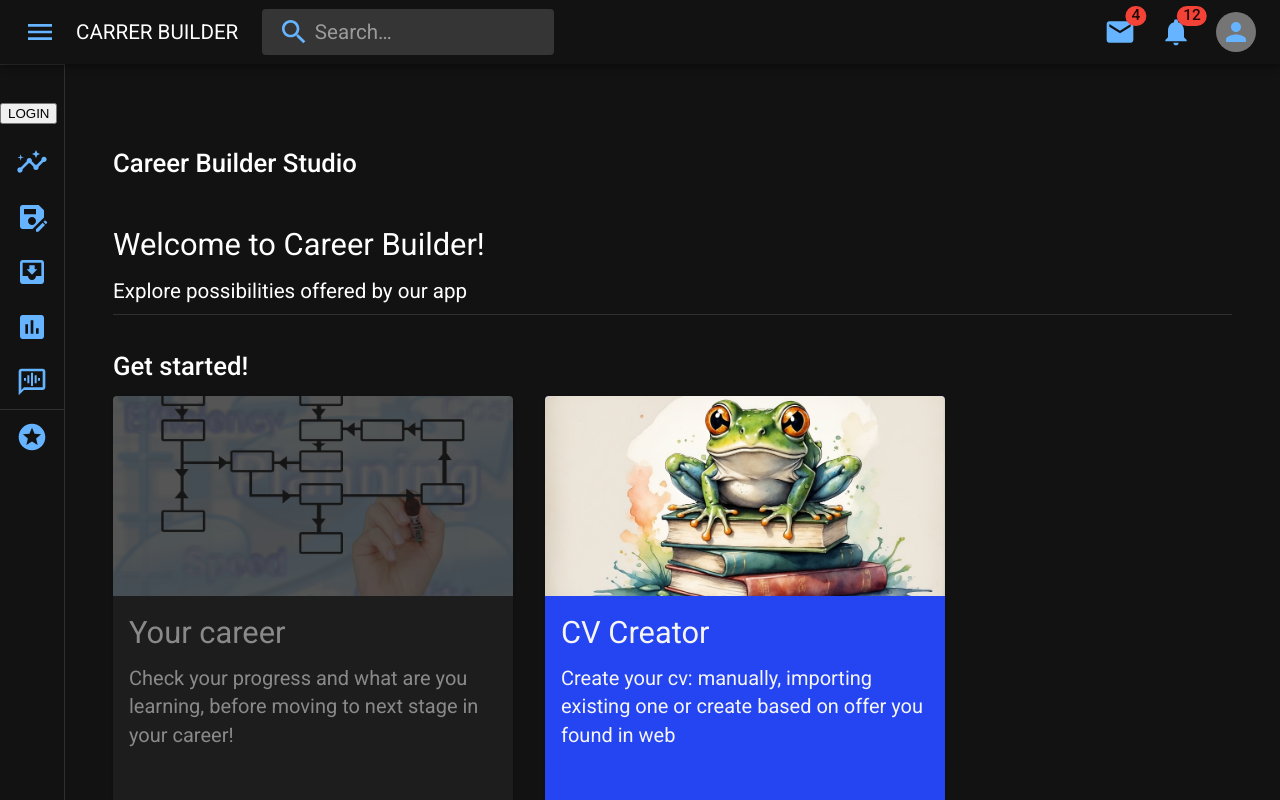
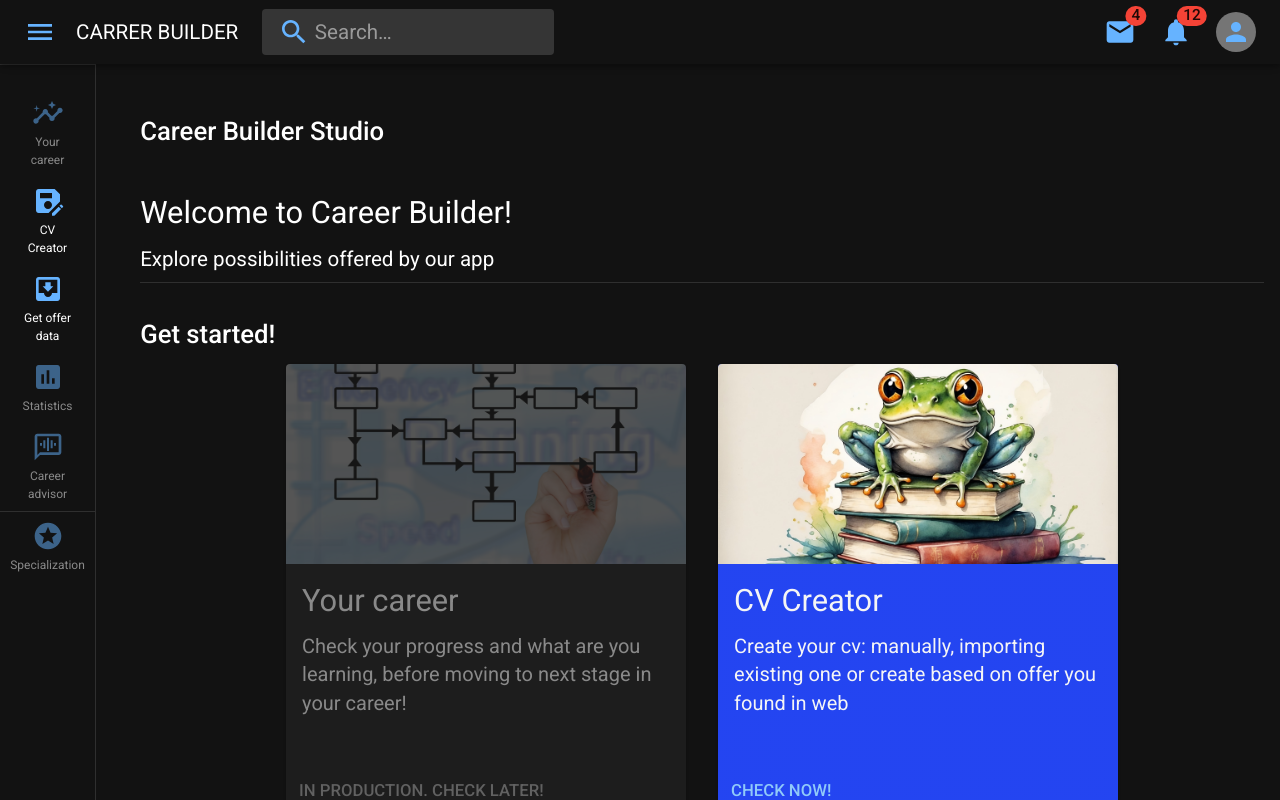
Before and after one commit to Blagi-zmaj/career-builder-assistant, a Next.js app: page / in a window 1280 px wide. Shown: the top 800 px of the page. Built offline with nearby package versions, Linux system fonts and the light colour scheme; sample sign-in values are in the browser's storage.

Commit message:
Update Home page layout (align cards)

```diff
--- a/app/components/Main.tsx
+++ b/app/components/Main.tsx
@@ -14,8 +14,9 @@ export default function Main({ open }: { open: boolean }) {
         component="main"
         sx={{
           flexGrow: 1,
-          p: 3,
+          p: 2,
           ...(open && { display: { xs: "block", md: "block" } }),
+          ...(open && { m: { xs: "0 0 0 0", sm: "0 0 0 5rem" } }),
         }}
       >
         <DrawerHeader />
@@ -40,7 +41,7 @@ export default function Main({ open }: { open: boolean }) {
           container
           spacing={4}
           alignItems={"center"}
-          justifyContent={"stretch"}
+          justifyContent={"center"}
         >
           {cardsDescriptions.map((card, index) => {
             return card.productionStatus ? (
--- a/app/page.tsx
+++ b/app/page.tsx
@@ -8,6 +8,7 @@ import "@fontsource/roboto/500.css";
 import "@fontsource/roboto/700.css";
 import Drawer from "./components/Drawer";
 import Main from "./components/Main";
+import ResponsiveDrawer from "./components/DrawerWithoutHideMain";
 
 import { useEffect } from "react";
 import { useRouter } from "next/navigation";
@@ -25,9 +26,11 @@ export default function Home() {
 
   return (
     <main className={styles.main}>
-      <Drawer>
+      {/* <Drawer> */}
+      <ResponsiveDrawer>
         <Main open={true} />
-      </Drawer>
+      </ResponsiveDrawer>
+      {/* </Drawer> */}
     </main>
   );
 }
```
Also changed, not shown: app/util/types.ts (+6 -6 lines), 1 other file (tests, documents, lock files or other folders).
